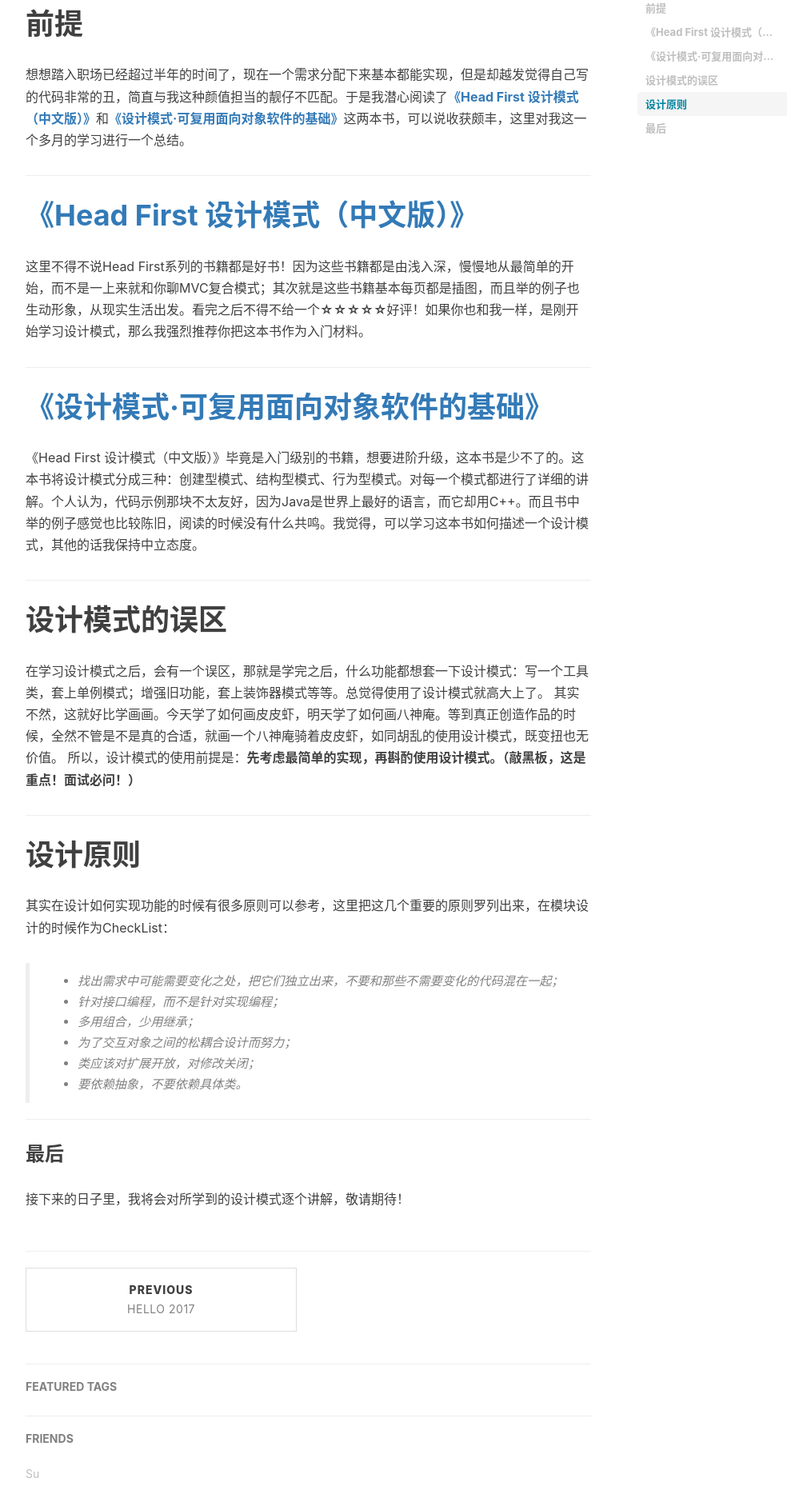
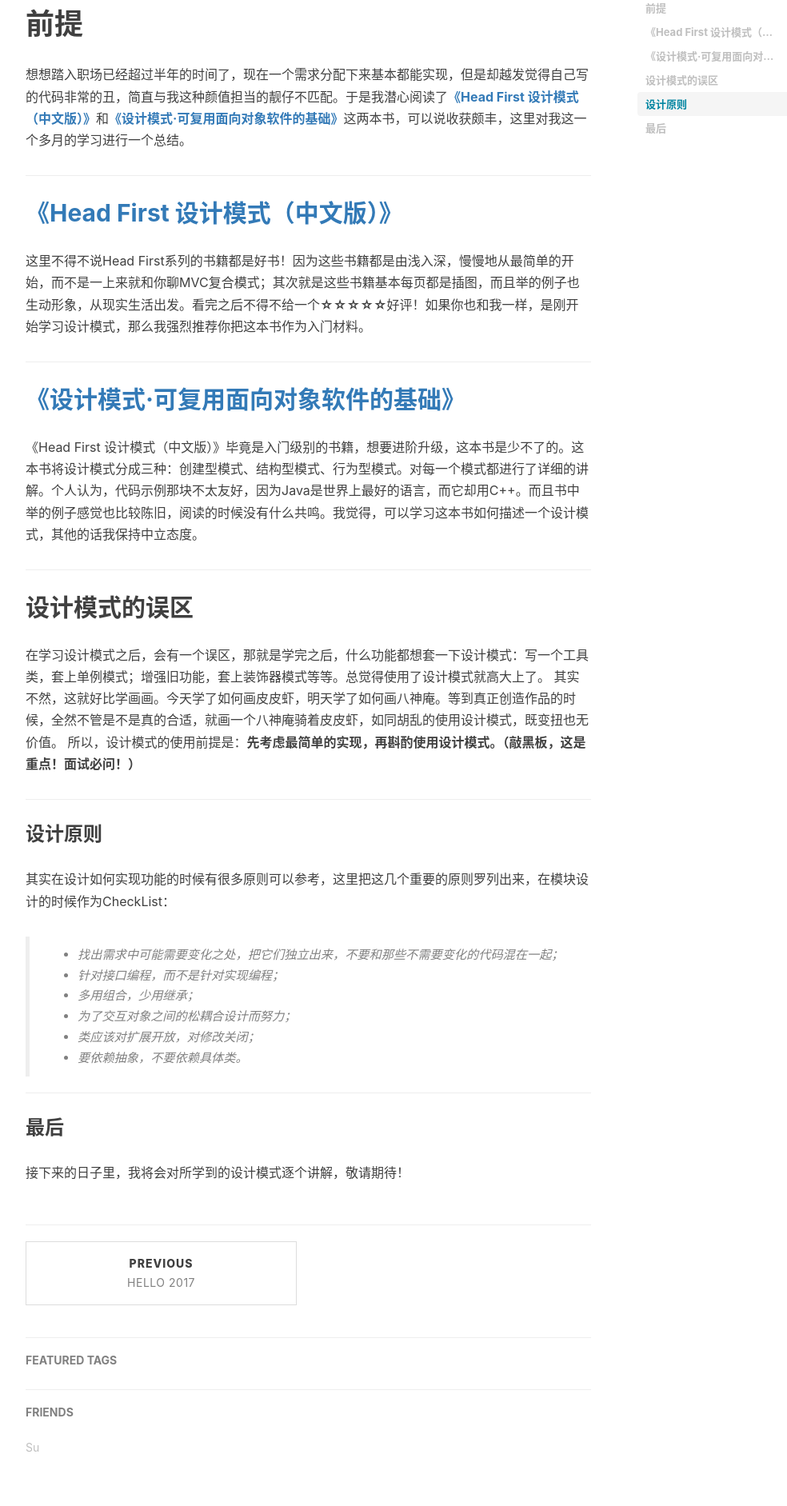
Before and after one commit to wudashan/wudashan.github.io, a Jekyll site: the page built from _posts/2017-03-15-Design-Patterns.markdown, in a window 1280 px wide. Shown: the part 688-2571 px from the top of the page at 80% size, without its empty margins (233-1217 px from the left). Built offline with Jekyll 4.4.1, drawn with Linux system fonts in a browser that asks for light colours; nearby versions of some CDN libraries; comment, search, counter and statistics services are not loaded.

Commit message:
测试文章

```diff
--- a/_posts/2017-03-15-Design-Patterns.markdown
+++ b/_posts/2017-03-15-Design-Patterns.markdown
@@ -18,24 +18,24 @@ tags:
 
 ---
 
-# [《Head First 设计模式（中文版）》](https://book.douban.com/subject/2243615/)
+## [《Head First 设计模式（中文版）》](https://book.douban.com/subject/2243615/)
 这里不得不说Head First系列的书籍都是好书！因为这些书籍都是由浅入深，慢慢地从最简单的开始，而不是一上来就和你聊MVC复合模式；其次就是这些书籍基本每页都是插图，而且举的例子也生动形象，从现实生活出发。看完之后不得不给一个**☆☆☆☆☆**好评！如果你也和我一样，是刚开始学习设计模式，那么我强烈推荐你把这本书作为入门材料。
 
 ---
 
-# [《设计模式·可复用面向对象软件的基础》](https://book.douban.com/subject/1052241/)
+## [《设计模式·可复用面向对象软件的基础》](https://book.douban.com/subject/1052241/)
 《Head First 设计模式（中文版）》毕竟是入门级别的书籍，想要进阶升级，这本书是少不了的。这本书将设计模式分成三种：创建型模式、结构型模式、行为型模式。对每一个模式都进行了详细的讲解。个人认为，代码示例那块不太友好，因为Java是世界上最好的语言，而它却用C++。而且书中举的例子感觉也比较陈旧，阅读的时候没有什么共鸣。我觉得，可以学习这本书如何描述一个设计模式，其他的话我保持中立态度。
 
 ---
 
-# 设计模式的误区
+## 设计模式的误区
 在学习设计模式之后，会有一个误区，那就是学完之后，什么功能都想套一下设计模式：写一个工具类，套上单例模式；增强旧功能，套上装饰器模式等等。总觉得使用了设计模式就高大上了。
 其实不然，这就好比学画画。今天学了如何画皮皮虾，明天学了如何画八神庵。等到真正创造作品的时候，全然不管是不是真的合适，就画一个八神庵骑着皮皮虾，如同胡乱的使用设计模式，既变扭也无价值。
 所以，设计模式的使用前提是：**先考虑最简单的实现，再斟酌使用设计模式。（敲黑板，这是重点！面试必问！）**
 
 ---
 
-# 设计原则
+### 设计原则
 其实在设计如何实现功能的时候有很多原则可以参考，这里把这几个重要的原则罗列出来，在模块设计的时候作为CheckList：
 > * 找出需求中可能需要变化之处，把它们独立出来，不要和那些不需要变化的代码混在一起；
 > * 针对接口编程，而不是针对实现编程；
```
